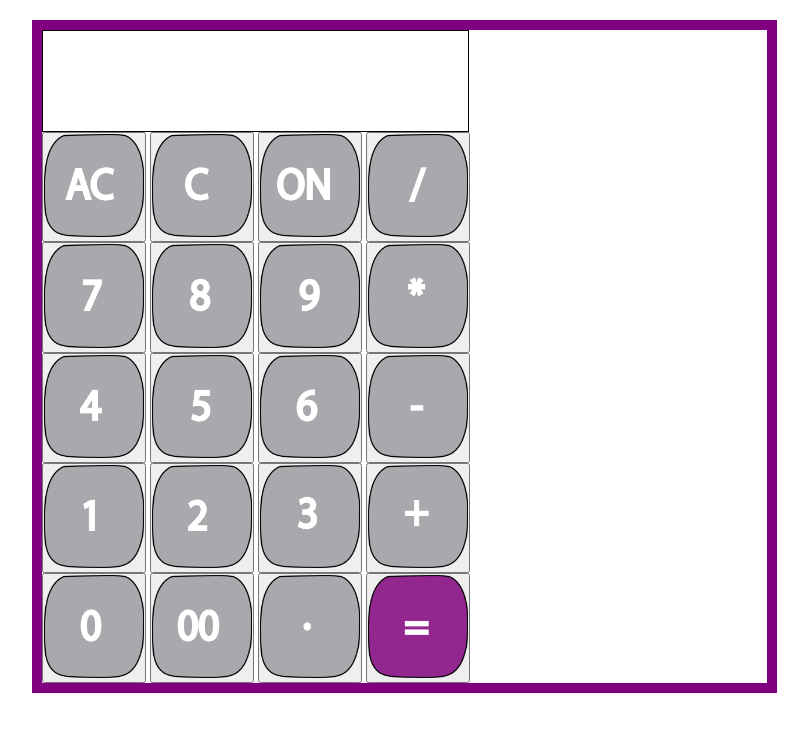
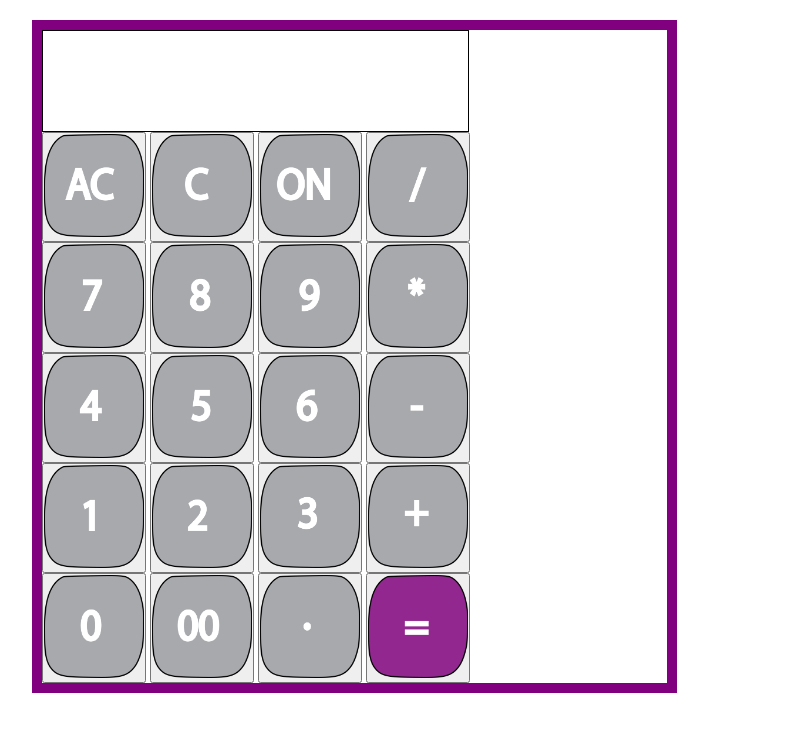
Before and after one commit to Sithija-1/calculator, a plain HTML site: page index.html in a window 1280 px wide. Shown: the whole page, without its empty margins (18-826 px from the left). Drawn offline with Linux system fonts and the light colour scheme.

Commit message:
Update style.css

```diff
--- a/style.css
+++ b/style.css
@@ -4,7 +4,7 @@
 }
 #main{
     border: 10px solid purple;
-    width: 725px;
+    width: 625px;
     margin-left: 50px;
     margin-top: 20px;
 }
```
